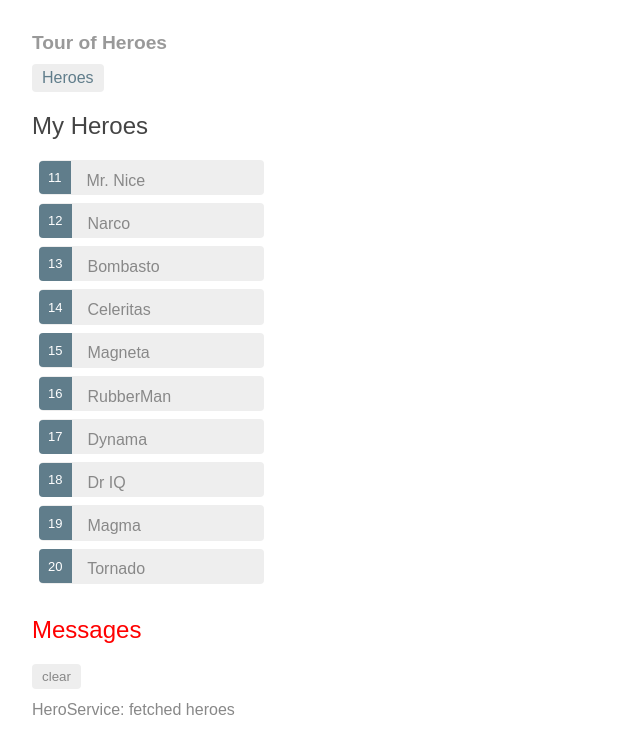
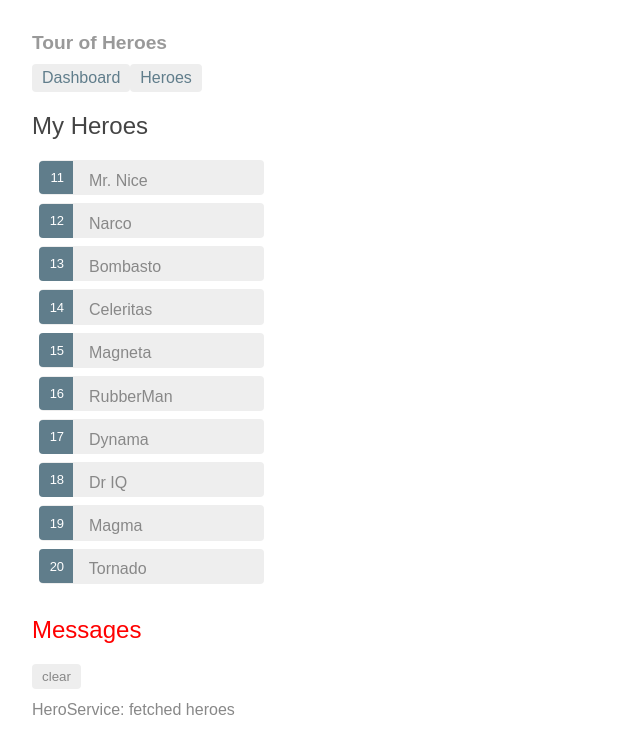
Before and after one commit to junyoul2/angular-tour-of-heroes, an Angular app: page /heroes in a window 1280 px wide. Shown: the top 754 px of the page, without its empty margins (0-640 px from the left). Built offline with nearby package versions, Linux system fonts and the light colour scheme.

Commit message:
5. Routing: Hero detail component routing

```diff
--- a/src/app/app-routing.module.ts
+++ b/src/app/app-routing.module.ts
@@ -3,11 +3,13 @@
 
 import { HeroesComponent } from './heroes/heroes.component';
 import { DashboardComponent } from './dashboard/dashboard.component';
+import { HeroDetailComponent } from  './hero-detail/hero-detail.component';
 
 const routes: Routes = [
     { path: '', redirectTo: '/dashboard', pathMatch: 'full' },
-    { path: 'heroes',    component: HeroesComponent },
-    { path: 'dashboard', component: DashboardComponent }
+    { path: 'dashboard',  component: DashboardComponent },
+    { path: 'detail/:id', component: HeroDetailComponent },
+    { path: 'heroes',     component: HeroesComponent }
 ];
 
 @NgModule({
--- a/src/app/app.component.html
+++ b/src/app/app.component.html
@@ -2,6 +2,7 @@
 <h1>{{title}}</h1>
 
 <nav>
+    <a routerLink="/dashboard">Dashboard</a>
     <a routerLink="/heroes">Heroes</a>
 </nav>
 
--- a/src/app/dashboard/dashboard.component.html
+++ b/src/app/dashboard/dashboard.component.html
@@ -1,7 +1,8 @@
 <h3>Top Heroes</h3>
 
 <div class="grid grid-pad">
-    <a *ngFor="let hero of heroes" class="col-1-4">
+    <a *ngFor="let hero of heroes" class="col-1-4"
+       routerLink="/detail/{{hero.id}}">
         <div class="module hero">
             <h4>{{hero.name}}</h4>
         </div>
--- a/src/app/hero-detail/hero-detail.component.html
+++ b/src/app/hero-detail/hero-detail.component.html
@@ -10,3 +10,5 @@
         </label>
     </div>
 </div>
+
+<button (click)="goBack()"> go back</button>
--- a/src/app/hero-detail/hero-detail.component.ts
+++ b/src/app/hero-detail/hero-detail.component.ts
@@ -1,16 +1,35 @@
 import { Component, OnInit, Input } from '@angular/core';
+import { ActivatedRoute } from '@angular/router';
+import { Location } from '@angular/common';
+
 import { Hero } from '../hero';
+import { HeroService } from '../hero.service';
 
 @Component({
-  selector: 'app-hero-detail',
-  templateUrl: './hero-detail.component.html',
-  styleUrls: ['./hero-detail.component.css']
+   selector: 'app-hero-detail',
+   templateUrl: './hero-detail.component.html',
+   styleUrls: ['./hero-detail.component.css']
 })
 export class HeroDetailComponent implements OnInit {
     @Input() hero: Hero;
 
-  constructor() { }
+   constructor(
+       private route: ActivatedRoute,
+       private HeroService: HeroService,
+       private location: Location
+   ) {}
 
-  ngOnInit() {
-  }
+   ngOnInit() {
+       this.getHero();
+   }
+
+    getHero(): void {
+        const id = +this.route.snapshot.paramMap.get('id');
+        this.HeroService.getHero(id)
+            .subscribe(hero => this.hero = hero);
+    }
+
+    goBack(): void {
+        this.location.back();
+    }
 }
--- a/src/app/hero.service.ts
+++ b/src/app/hero.service.ts
@@ -10,11 +10,15 @@
     providedIn: 'root'
 })
 export class HeroService {
-
     constructor(private messageService: MessageService) { }
 
     getHeroes(): Observable<Hero[]> {
         this.messageService.add('HeroService: fetched heroes');
         return of(HEROES);
     }
+
+    getHero(id: number): Observable<Hero> {
+        this.messageService.add(`HeroService: fetched hero id=${id}`);
+        return of(HEROES.find(hero => hero.id === id));
+    }
 }
--- a/src/app/heroes/heroes.component.css
+++ b/src/app/heroes/heroes.component.css
@@ -1,8 +1,4 @@
-/* HeroesComponent's private CSS styles */
-.selected {
-  background-color: #CFD8DC !important;
-  color: white;
-}
+/* HeroesComponent에 적용되는 CSS 스타일 */
 .heroes {
   margin: 0 0 2em 0;
   list-style-type: none;
@@ -10,28 +6,33 @@
   width: 15em;
 }
 .heroes li {
+  position: relative;
   cursor: pointer;
-  position: relative;
-  left: 0;
   background-color: #EEE;
   margin: .5em;
   padding: .3em 0;
   height: 1.6em;
   border-radius: 4px;
 }
-.heroes li.selected:hover {
-  background-color: #BBD8DC !important;
-  color: white;
-}
+
 .heroes li:hover {
   color: #607D8B;
   background-color: #DDD;
   left: .1em;
 }
-.heroes .text {
+
+.heroes a {
+  color: #888;
+  text-decoration: none;
   position: relative;
-  top: -3px;
+  display: block;
+  width: 250px;
 }
+
+.heroes a:hover {
+  color:#607D8B;
+}
+
 .heroes .badge {
   display: inline-block;
   font-size: small;
@@ -43,6 +44,8 @@
   left: -1px;
   top: -4px;
   height: 1.8em;
+  min-width: 16px;
+  text-align: right;
   margin-right: .8em;
   border-radius: 4px 0 0 4px;
 }
--- a/src/app/heroes/heroes.component.html
+++ b/src/app/heroes/heroes.component.html
@@ -1,11 +1,9 @@
 <h2>My Heroes</h2>
 
 <ul class="heroes">
-    <li *ngFor="let hero of heroes"
-        [class.selected]="hero === selectedHero"
-        (click)="onSelect(hero)">
-        <span class="badge">{{hero.id}}</span> {{hero.name}}
+    <li *ngFor="let hero of heroes">
+        <a routerLink="/detail/{{hero.id}}">
+            <span class="badge">{{hero.id}}</span> {{hero.name}}
+        </a>
     </li>
 </ul>
-
-<app-hero-detail [hero]="selectedHero"></app-hero-detail>
--- a/src/app/heroes/heroes.component.ts
+++ b/src/app/heroes/heroes.component.ts
@@ -9,8 +9,6 @@
     styleUrls: ['./heroes.component.css']
 })
 export class HeroesComponent implements OnInit {
-    selectedHero: Hero;
-
     heroes: Hero[];
 
     constructor(private heroService: HeroService) { }
@@ -19,10 +17,6 @@
         this.getHeroes();
     }
 
-    onSelect(hero: Hero): void {
-        this.selectedHero = hero;
-    }
-
     getHeroes(): void {
         this.heroService.getHeroes()
             .subscribe(heroes => this.heroes = heroes);
```
Also changed, not shown: 1 other file (tests, documents, lock files or other folders).
